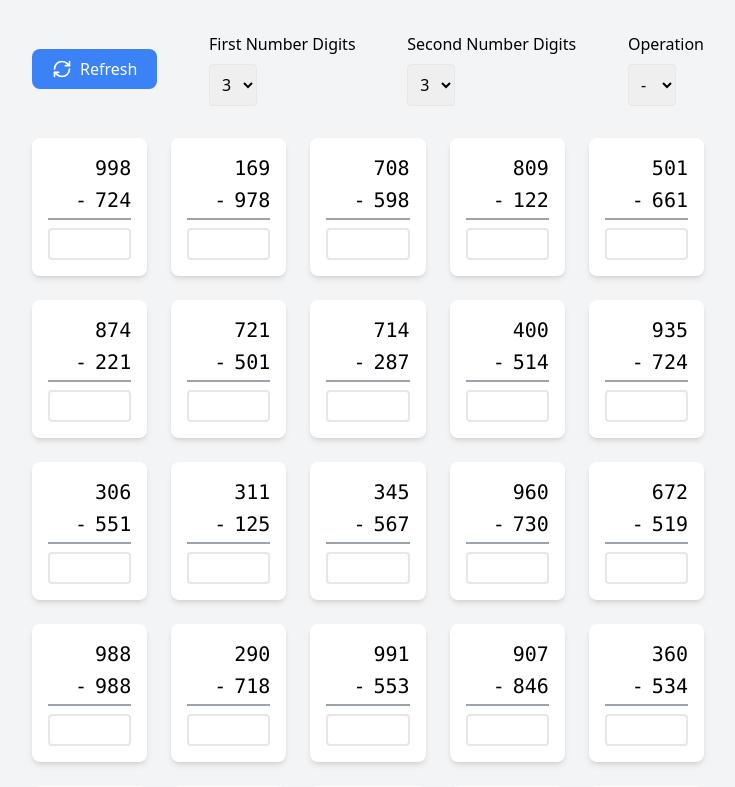
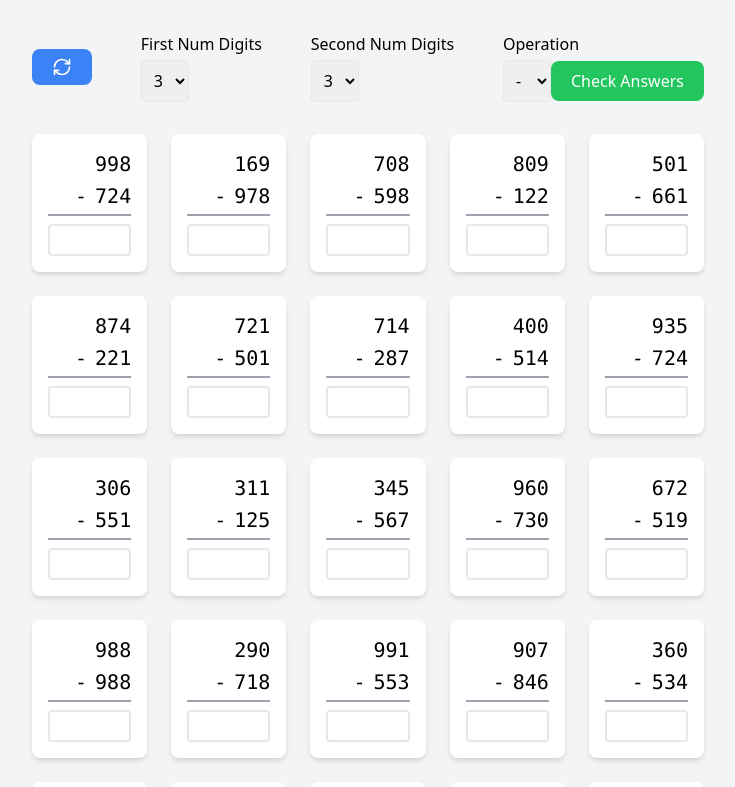
Before and after one commit to sharathck/kidswork, a React (Create React App) app: page / in a window 1280 px wide. Shown: the top 787 px of the page, without its empty margins (272-1007 px from the left). Built offline with nearby package versions, Linux system fonts and the light colour scheme.

Commit message:
Update asset manifest and enhance answer checking functionality in math problem generator

```diff
--- a/src/App.js
+++ b/src/App.js
@@ -19,14 +19,41 @@ const generateProblems = (digitsOfFirstNumber, digitsOfSecondNumber, operator) =
   return Array(60).fill(null).map(() => generateProblem(digitsOfFirstNumber, digitsOfSecondNumber, operator));
 };
 
+const calculateAnswer = (num1, num2, operator) => {
+  switch (operator) {
+    case '+':
+      return num1 + num2;
+    case '-':
+      return num1 - num2;
+    case '×':
+      return num1 * num2;
+    case '÷':
+      return num1 / num2;
+    default:
+      return null;
+  }
+};
+
 function App() {
   const [problems, setProblems] = useState(generateProblems(3, 3, '-'));
   const [digitsOfFirstNumber, setDigitsOfFirstNumber] = useState(3);
   const [digitsOfSecondNumber, setDigitsOfSecondNumber] = useState(3);
   const [selectedOperator, setSelectedOperator] = useState('-');
+  const [answers, setAnswers] = useState(Array(60).fill(''));
+  const [correctness, setCorrectness] = useState(Array(60).fill(true));
 
   const handleRefresh = () => {
     setProblems(generateProblems(digitsOfFirstNumber, digitsOfSecondNumber, selectedOperator));
+    setAnswers(Array(60).fill(''));
+    setCorrectness(Array(60).fill(true));
+  };
+
+  const handleCheckAnswers = () => {
+    const newCorrectness = problems.map((problem, index) => {
+      const correctAnswer = calculateAnswer(problem.num1, problem.num2, problem.operator);
+      return parseFloat(answers[index]) === correctAnswer;
+    });
+    setCorrectness(newCorrectness);
   };
 
   useEffect(() => {
@@ -39,13 +66,12 @@ function App() {
         <div className="flex justify-between items-center mb-8">
           <button
             onClick={handleRefresh}
-            className="flex items-center gap-2 bg-blue-500 hover:bg-blue-600 text-white px-5 py-2 rounded-lg transition-colors"
+            className="flex items-center gap-1 bg-blue-500 hover:bg-blue-600 text-white px-5 py-2 rounded-lg transition-colors"
           >
             <RefreshCw size={20} />
-            Refresh
           </button>
           <div>
-            <label className="block mb-2">First Number Digits</label>
+            <label className="block mb-1">First Num Digits</label>
             <select
               value={digitsOfFirstNumber}
               onChange={(e) => setDigitsOfFirstNumber(Number(e.target.value))}
@@ -57,7 +83,7 @@ function App() {
             </select>
           </div>
           <div>
-            <label className="block mb-2">Second Number Digits</label>
+            <label className="block mb-1">Second Num Digits</label>
             <select
               value={digitsOfSecondNumber}
               onChange={(e) => setDigitsOfSecondNumber(Number(e.target.value))}
@@ -69,7 +95,7 @@ function App() {
             </select>
           </div>
           <div>
-            <label className="block mb-2">Operation</label>
+            <label className="block mb-1">Operation</label>
             <select
               value={selectedOperator}
               onChange={(e) => setSelectedOperator(e.target.value)}
@@ -79,9 +105,14 @@ function App() {
                 <option key={operator} value={operator}>{operator}</option>
               ))}
             </select>
+            <button
+            onClick={handleCheckAnswers}
+            className="bg-green-500 hover:bg-green-600 text-white px-5 py-2 rounded-lg transition-colors"
+          >
+            Check Answers
+          </button>
           </div>
         </div>
-
         <div className="grid grid-cols-1 md:grid-cols-5 gap-6">
           {problems.map((problem, index) => (
             <div key={index} className="bg-white p-4 rounded-lg shadow-md">
@@ -92,7 +123,16 @@ function App() {
                   <span>{problem.num2}</span>
                 </div>
                 <div className="w-full border-t-2 border-gray-400 mt-1 mb-2"></div>
-                <div className="h-8 w-full border-2 border-gray-200 rounded"></div>
+                <input
+                  type="text"
+                  value={answers[index]}
+                  onChange={(e) => {
+                    const newAnswers = [...answers];
+                    newAnswers[index] = e.target.value;
+                    setAnswers(newAnswers);
+                  }}
+                  className={`h-8 w-full border-2 rounded p-1 ${correctness[index] ? 'border-gray-200' : 'border-red-500 text-red-500'}`}
+                />
               </div>
             </div>
           ))}
```
Also changed, not shown: 7 other files (tests, documents, lock files or other folders).
